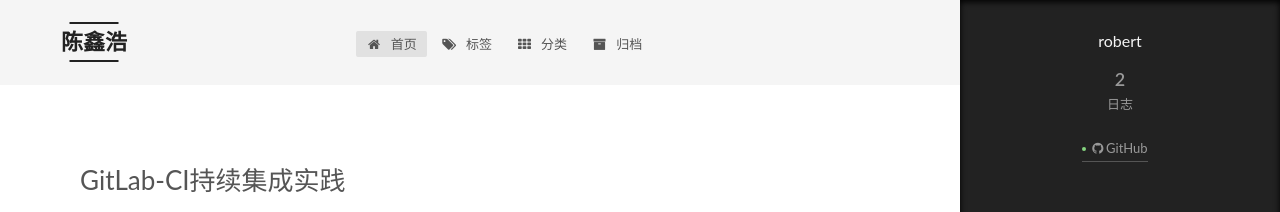
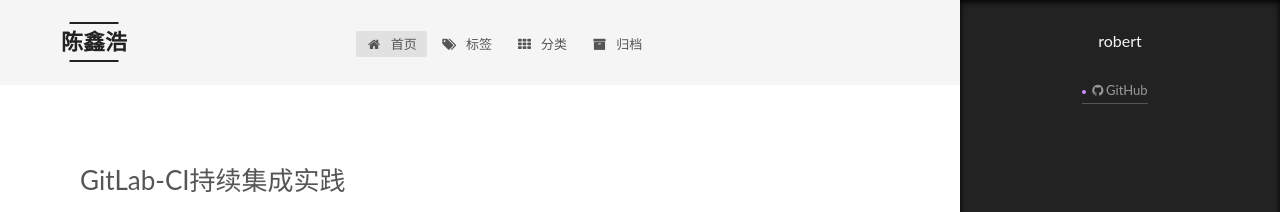
Before and after one commit to robert871126/robert871126.github.io, a plain HTML site: page index.html in a window 1280 px wide. Both pictures are taken after a click on the element 1238 px from the left and 743 px from the top of the page. Shown: the top 212 px of the page. Drawn offline with Linux system fonts and the light colour scheme.

Commit message:
Site updated: 2019-04-30 18:53:53

```diff
--- a/css/main.css
+++ b/css/main.css
@@ -1765,7 +1765,7 @@ pre .javascript .function {
   width: 4px;
   height: 4px;
   border-radius: 50%;
-  background: #85d47f;
+  background: #cf8aff;
 }
 .feed-link,
 .chat {
@@ -1851,36 +1851,6 @@ pre .javascript .function {
 }
 .sidebar-panel-active {
   display: block;
-}
-.site-state {
-  display: flex;
-  justify-content: center;
-  overflow: hidden;
-  line-height: 1.4;
-  white-space: nowrap;
-  text-align: center;
-  margin-top: 10px;
-}
-.site-state-item {
-  padding: 0 15px;
-  border-left: 1px solid #333;
-}
-.site-state-item:first-child {
-  border-left: none;
-}
-.site-state-item a {
-  border-bottom: none;
-}
-.site-state-item-count {
-  display: block;
-  text-align: center;
-  color: inherit;
-  font-weight: 600;
-  font-size: 18px;
-}
-.site-state-item-name {
-  font-size: 13px;
-  color: inherit;
 }
 .post-toc-empty {
   font-size: 14px;
--- a/index.html
+++ b/index.html
@@ -649,23 +649,6 @@
           </div>
 
 
-            <nav class="site-state motion-element">
-
-                <div class="site-state-item site-state-posts">
-
-                  <a href="/archives/">
-
-                    <span class="site-state-item-count">2</span>
-                    <span class="site-state-item-name">日志</span>
-                  </a>
-                </div>
-
-
-
-
-
-            </nav>
-
 
 
 
```
Also changed, not shown: 2019/04/30/GitLab-CI持续集成实践/index.html (+0 -17 lines), 2019/04/30/使用Django Signal 实现对模块的解耦/index.html (+0 -17 lines), archives/2019/04/index.html (+0 -17 lines), archives/2019/index.html (+0 -17 lines), archives/index.html (+0 -17 lines).
